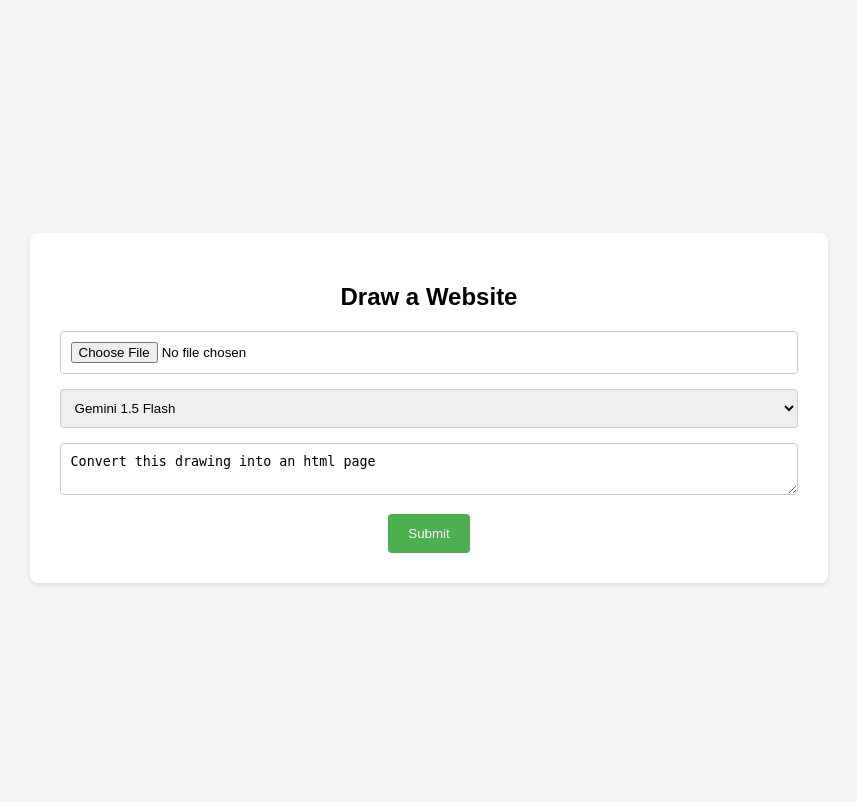
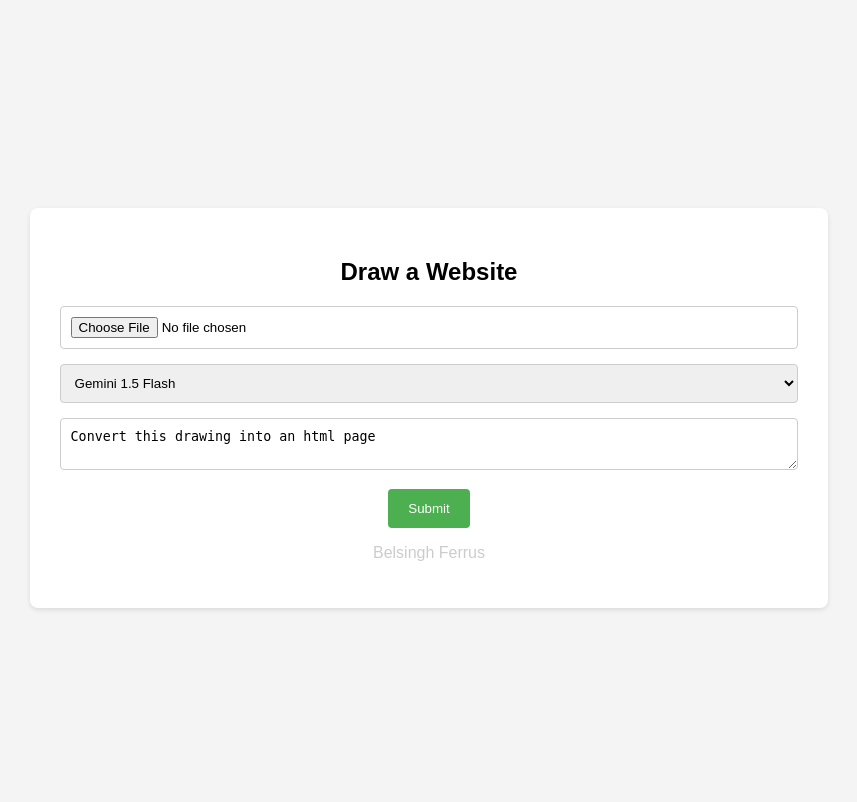
Before and after one commit to Belsinghferrus/ai-website-builder, a Flask app: page / in a window 1280 px wide. Shown: the top 802 px of the page, without its empty margins (211-1068 px from the left). Run offline with Flask 3, Linux system fonts and the light colour scheme.

Commit message:
Deployed

```diff
--- a/templates/index.html
+++ b/templates/index.html
@@ -38,6 +38,10 @@
            border-radius: 4px;
            cursor: pointer;
        }
+       p{
+        align-content: flex-end;
+        color: #ccc;
+       }
    </style>
 </head>
 <body>
@@ -53,6 +57,7 @@
            <textarea name="prompt" placeholder="Write your prompt here. For example: 'Convert this drawing into an html page'">Convert this drawing into an html page</textarea>
            <button type="submit">Submit</button>
        </form>
+       <p>Belsingh Ferrus</p>
    </div>
 </body>
 </html>
```
Also changed, not shown: README.md, img/input.jpg (added), img/output.png (added), 1 other file.
